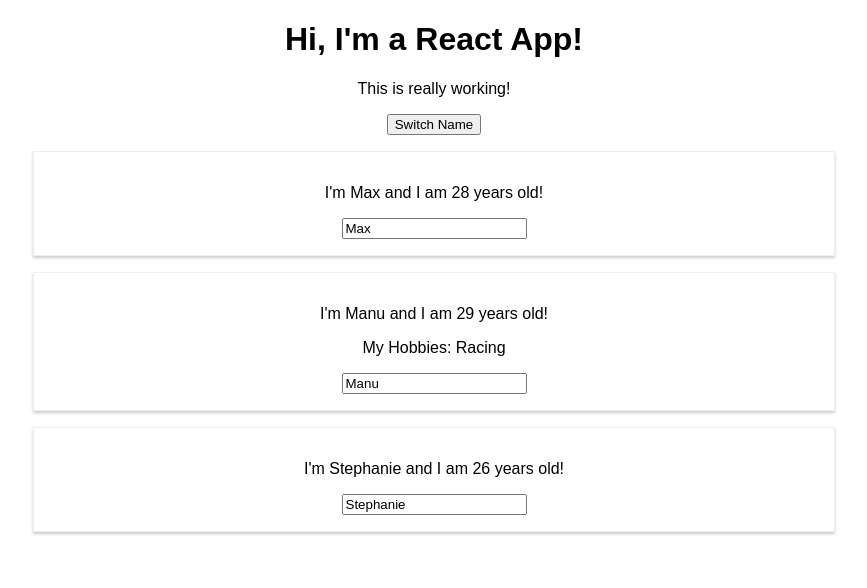
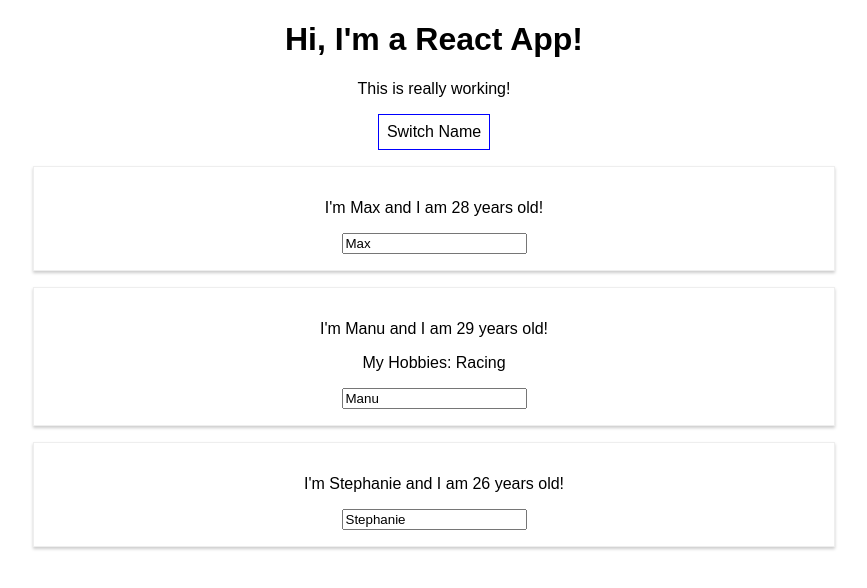
Before and after one commit to lesniakpawel/react-stage-1, a React (Create React App) app: page / in a window 1280 px wide. Shown: the top 588 px of the page, without its empty margins (206-1073 px from the left). Built offline with nearby package versions, Linux system fonts and the light colour scheme.

Commit message:
49. Working with inline styles

```diff
--- a/src/App.js
+++ b/src/App.js
@@ -61,12 +61,21 @@ class App extends Component {
 	};
 
   render() {
+  	const style = {
+  		backgroundColor: 'white',
+			font: 'inherit',
+			border: '1px solid blue',
+			padding: '8px',
+			cursor: 'pointer'
+		};
+
     return (
       <div className="App">
 				<h1>Hi, I'm a React App!</h1>
 				<p>This is really working!</p>
 
 				<button
+					style={style}
 					onClick={() => this.switchNameHandler('Maximilian!!')}
 				>
 					Switch Name
```
